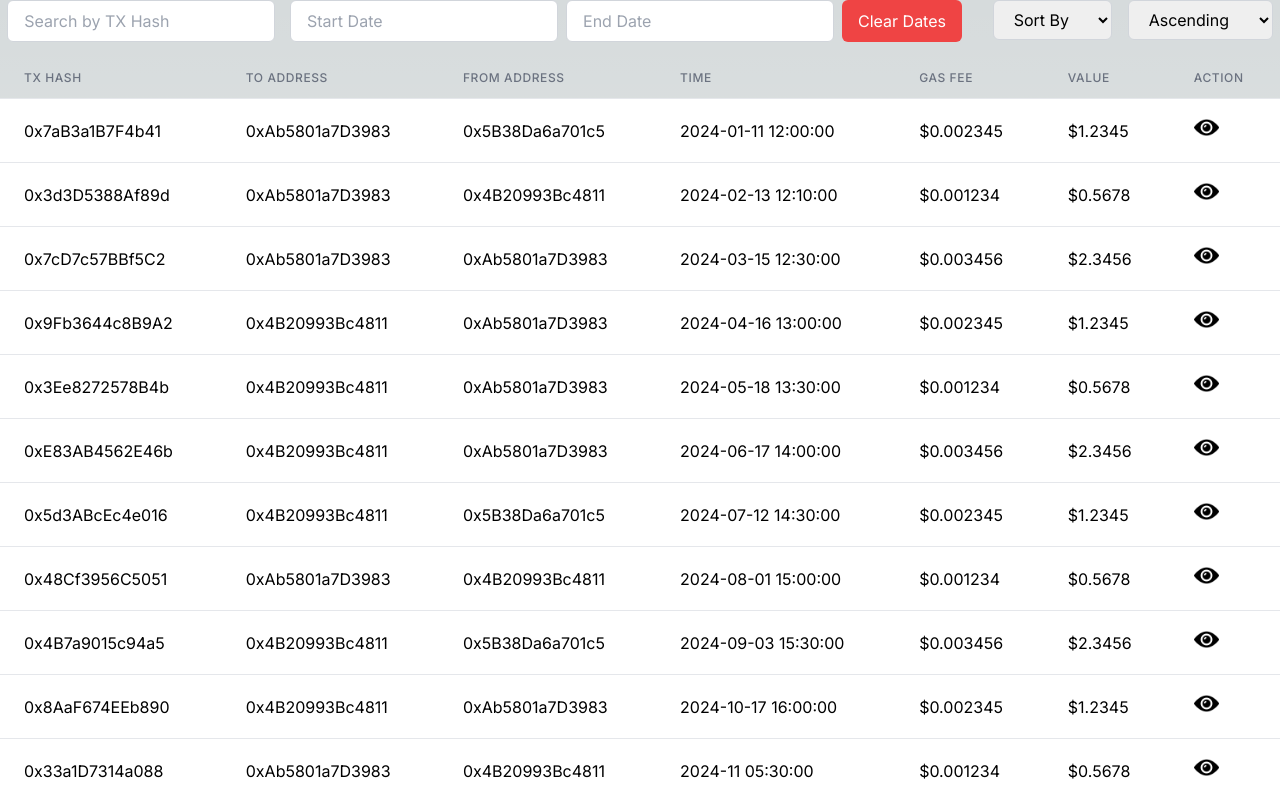
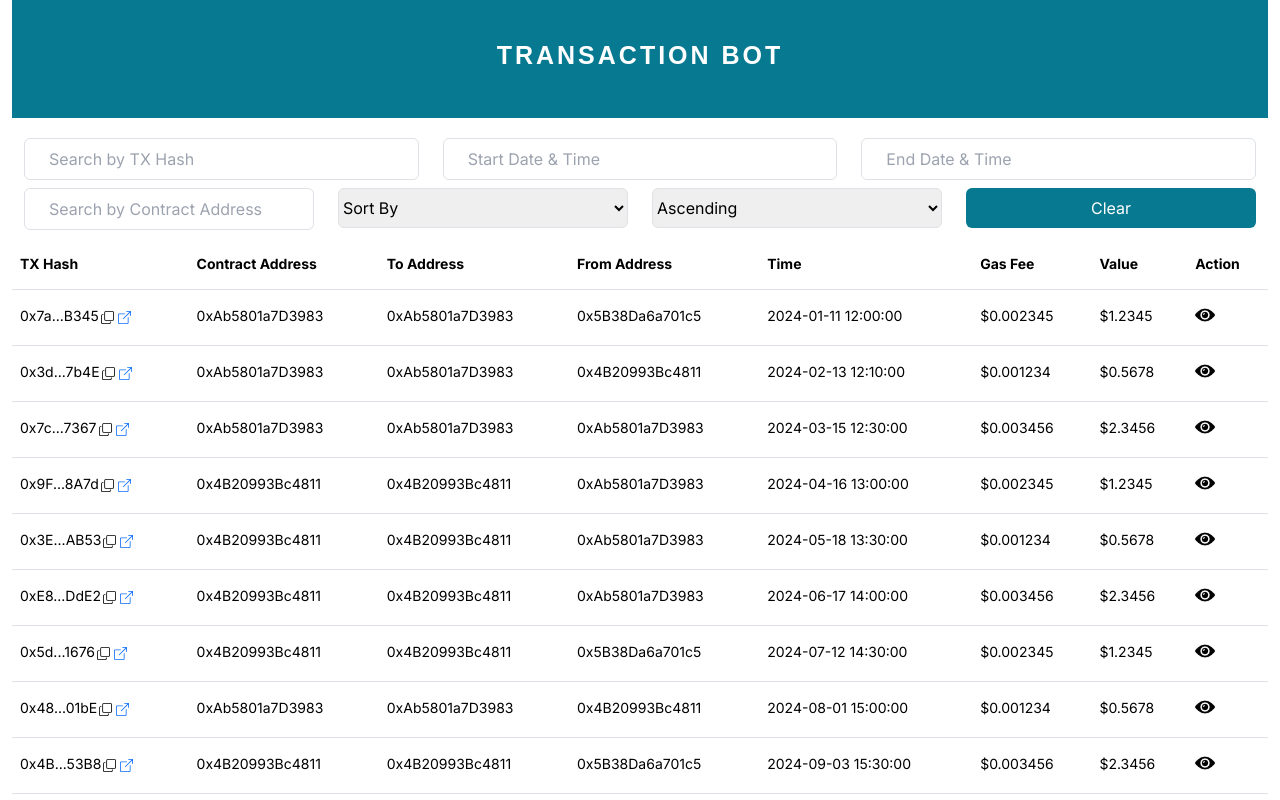
Before and after one commit to engriffat/transaction-frontend, a Next.js app: page / in a window 1280 px wide. Shown: the top 800 px of the page. Built offline with nearby package versions, Linux system fonts and the light colour scheme.

Commit message:
updated frontend

```diff
--- a/package.json
+++ b/package.json
@@ -9,10 +9,13 @@
     "lint": "next lint"
   },
   "dependencies": {
+    "bootstrap": "^5.3.3",
     "next": "14.1.0",
     "react": "^18",
     "react-datepicker": "^6.1.0",
-    "react-dom": "^18"
+    "react-dom": "^18",
+    "react-icons": "^5.0.1",
+    "react-toastify": "^10.0.4"
   },
   "devDependencies": {
     "autoprefixer": "^10.0.1",
--- a/src/app/globals.css
+++ b/src/app/globals.css
@@ -31,3 +31,37 @@ body {
     text-wrap: balance;
   }
 }
+/* Custom css by iffat*/
+.main-banner{
+ background: rgb(7, 121, 144);
+ padding-top: 40px;
+ padding-bottom: 40px;
+ margin-bottom: 20px;
+}
+.banner-header{
+  color: white;
+  font-size: 25px;
+  text-transform: uppercase;
+  letter-spacing: 3px;
+  font-weight: 600;
+  font-family: sans-serif;
+  text-align: center;
+}
+.bg-clr{
+  background: rgb(7, 121, 144);
+}
+.table-record td, .table-record th{
+  padding-top: 15px !important;
+  padding-bottom: 15px !important;
+  font-size: 14px;
+}
+.react-datepicker-wrapper{
+  width: 100%;
+}
+.inline-icon{
+  display: inline;
+  cursor: pointer;
+  padding-left: 2px;
+  padding-right: 2px;
+  font-size: 17px;
+}
--- a/src/app/page.js
+++ b/src/app/page.js
@@ -4,6 +4,11 @@ import Image from 'next/image';
 import React, { useState } from 'react';
 import DatePicker from 'react-datepicker';
 import 'react-datepicker/dist/react-datepicker.css';
+import 'bootstrap/dist/css/bootstrap.css';
+import { BsCopy } from "react-icons/bs";
+import { BsBoxArrowUpRight } from "react-icons/bs";
+import { ToastContainer, toast } from 'react-toastify';
+import 'react-toastify/dist/ReactToastify.css';
 
 // Sample transaction data
 const transactions = [
@@ -67,9 +72,12 @@ export default function Home() {
   };
 
   // Function to clear date selection
-  const clearDateSelection = () => {
+  const clearSelections = () => {
+    setFilterTxHash("");
     setStartDate(null);
     setEndDate(null);
+    setSortOrder("");
+    setSortedField("");
   };
 
   // Function to close the modal
@@ -77,97 +85,142 @@ export default function Home() {
     setIsModalOpen(false);
   };
 
+  // const [isCopied, setIsCopied] = useState(false);
+  const copyToClipboard = async (textToCopy) => {
+    try {
+      await navigator.clipboard.writeText(textToCopy);
+      toast.success('Copied!');
+    } catch (err) {
+      console.error('Unable to copy to clipboard.', err);
+    }
+  };
+
+
   return (
-    <main className="container mx-auto text-black">
-      {/* Filter options */}
-      <div className="flex justify-around mb-4">
-        <div>
+    <main className="container-fluid mx-auto text-black">
+      <div className='container-fluid main-banner'>
+        <h2 className='banner-header'>Transaction Bot</h2>
+      </div>
+      <ToastContainer />
+      <div className='container-fluid'>
+        <div className='row'>
+          <div className='col-md-4 mb-2'>
             <input
               type="text"
               placeholder="Search by TX Hash"
               value={filterTxHash}
               onChange={e => setFilterTxHash(e.target.value)}
-            className="px-4 py-2 border border-gray-300 rounded-md"
+              className="px-4 py-2 border border-gray-300 rounded-md w-100"
             />
           </div>
-        <div className='flex'>
+          <div className='col-md-4 mb-2'>
             <DatePicker
+            showTimeSelect
+            dateFormat="MMMM d, yyyy h:mmaa"
             selected={startDate}
-            onChange={date => setStartDate(date)}
             selectsStart
             startDate={startDate}
             endDate={endDate}
-            placeholderText="Start Date"
-            className="px-4 py-2 mr-2 border border-gray-300 rounded-md"
+            onChange={date => setStartDate(date)}
+            placeholderText="Start Date & Time"
+            className="px-4 py-2 mr-2 border border-gray-300 rounded-md w-100"
             />
+          </div>
+          <div className='col-md-4 mb-2'>
             <DatePicker
+              showTimeSelect
+              dateFormat="MMMM d, yyyy h:mmaa"
               selected={endDate}
               onChange={date => setEndDate(date)}
               selectsEnd
               startDate={startDate}
               endDate={endDate}
               minDate={startDate}
-            placeholderText="End Date"
-            className="px-4 py-2 border border-gray-300 rounded-md"
+              placeholderText="End Date & Time"
+              className="px-4 py-2 border border-gray-300 rounded-md w-100"
             />
-          <button onClick={clearDateSelection} className="px-4 py-2 ml-2 text-white bg-red-500 rounded-md">Clear Dates</button>
           </div>
-        <div>
+        </div>
+        <div className='row'>
+          <div className='col-md-3 mb-2'>
+            <input
+              type="text"
+              placeholder="Search by Contract Address"
+              value={filterTxHash}
+              onChange={e => setFilterTxHash(e.target.value)}
+              className="px-4 py-2 border border-gray-300 rounded-md w-100"
+            />
+          </div>
+          <div className='col-md-3 mb-2'>
             <select
               value={sortedField}
               onChange={e => setSortedField(e.target.value)}
-            className="px-4 py-2 ml-4 border border-gray-300 rounded-md"
+              className="py-2 border border-gray-300 rounded-md w-100"
             >
               <option value="">Sort By</option>
               <option value="txHash">TX Hash</option>
               <option value="time">Time</option>
               {/* Add more options as needed */}
             </select>
+          </div>
+          <div className='col-md-3 mb-2'>
             <select
               value={sortOrder}
               onChange={e => setSortOrder(e.target.value)}
-            className="px-4 py-2 ml-4 border border-gray-300 rounded-md"
+              className="py-2 border border-gray-300 rounded-md w-100"
             >
               <option value="asc">Ascending</option>
               <option value="desc">Descending</option>
             </select>
           </div>
+          <div className='col-md-3 mb-2'>
+            <button onClick={clearSelections} className="py-2 w-100 text-white bg-clr rounded-md">Clear</button>
           </div>
-
-      {/* Transaction table */}
-      <table className="min-w-full divide-y divide-gray-200">
+        </div>
+        <div className='row table-responsive'>
+          <table className="table table-hover table-record">
             <thead>
               <tr>
-            <th className="px-6 py-3 text-xs font-medium tracking-wider text-left text-gray-500 uppercase">TX Hash</th>
-            <th className="px-6 py-3 text-xs font-medium tracking-wider text-left text-gray-500 uppercase">To Address</th>
-            <th className="px-6 py-3 text-xs font-medium tracking-wider text-left text-gray-500 uppercase">From Address</th>
-            <th className="px-6 py-3 text-xs font-medium tracking-wider text-left text-gray-500 uppercase">Time</th>
-            <th className="px-6 py-3 text-xs font-medium tracking-wider text-left text-gray-500 uppercase">Gas Fee</th>
-            <th className="px-6 py-3 text-xs font-medium tracking-wider text-left text-gray-500 uppercase">Value</th>
-            <th className="px-6 py-3 text-xs font-medium tracking-wider text-left text-gray-500 uppercase">Action</th>
+                <th className="">TX Hash</th>
+                <th className="">Contract Address</th>
+                <th className="">To Address</th>
+                <th className="">From Address</th>
+                <th className="">Time</th>
+                <th className="">Gas Fee</th>
+                <th className="">Value</th>
+                <th className="">Action</th>
               </tr>
             </thead>
-        <tbody className="bg-white divide-y divide-gray-200">
+            <tbody className="">
               {filterTransactions().map((tx, index) => (
                 <tr key={index}>
-              <td className="px-6 py-4 whitespace-nowrap">{tx.txHash.slice(0, 15)}</td>
-              <td className="px-6 py-4 whitespace-nowrap">{tx.toAddress.slice(0, 15)}</td>
-              <td className="px-6 py-4 whitespace-nowrap">{tx.fromAddress.slice(0, 15)}</td>
-              <td className="px-6 py-4 whitespace-nowrap">{tx.time}</td>
-              <td className="px-6 py-4 whitespace-nowrap">${tx.gasFee}</td>
-              <td className="px-6 py-4 whitespace-nowrap">${tx.value}</td>
-              <td className="px-6 py-4 whitespace-nowrap">
+                  <td className="">
+                    {tx.txHash.slice(0, 4)}...{tx.txHash.slice(38,42)}
+                    <button onClick={() => copyToClipboard(tx.txHash)}><BsCopy className='inline-icon' /></button>
+
+
+                     <a href= {`https://etherscan.io/tx/${tx.txHash}`} target='_BLANK'><BsBoxArrowUpRight className='inline-icon' /></a>
+                  </td>
+                  <td className="">{tx.toAddress.slice(0, 15)}</td>
+                  <td className="">{tx.toAddress.slice(0, 15)}</td>
+                  <td className="">{tx.fromAddress.slice(0, 15)}</td>
+                  <td className="">{tx.time}</td>
+                  <td className="">${tx.gasFee}</td>
+                  <td className="">${tx.value}</td>
+                  <td className="">
                     <button
                       onClick={() => handleActionClick(tx)}
                       className="text-blue-500 underline cursor-pointer"
                     >
-                  <Image src="/assets/images/view.png" alt='Icon' width={25} height={25} />
+                      <Image src="/assets/images/view.png" alt='Icon' width={20} height={20} />
                     </button>
                   </td>
                 </tr>
               ))}
             </tbody>
           </table>
+        </div>
+      </div>
 
       {/* Modal */}
       {isModalOpen && (
@@ -180,7 +233,7 @@ export default function Home() {
             <p><strong>Time:</strong> {selectedTransaction.time}</p>
             <p><strong>Gas Fee:</strong> ${selectedTransaction.gasFee}</p>
             <p><strong>Value:</strong> ${selectedTransaction.value}</p>
-            <button onClick={closeModal} className="px-4 py-2 mt-4 text-white bg-blue-500 rounded-md">Close</button>
+            <button onClick={closeModal} className="px-4 py-2 mt-4 text-white bg-clr rounded-md">Close</button>
           </div>
         </div>
       )}
```
Also changed, not shown: 1 other file (tests, documents, lock files or other folders). Lines whose indentation alone changed are shown as unchanged.
